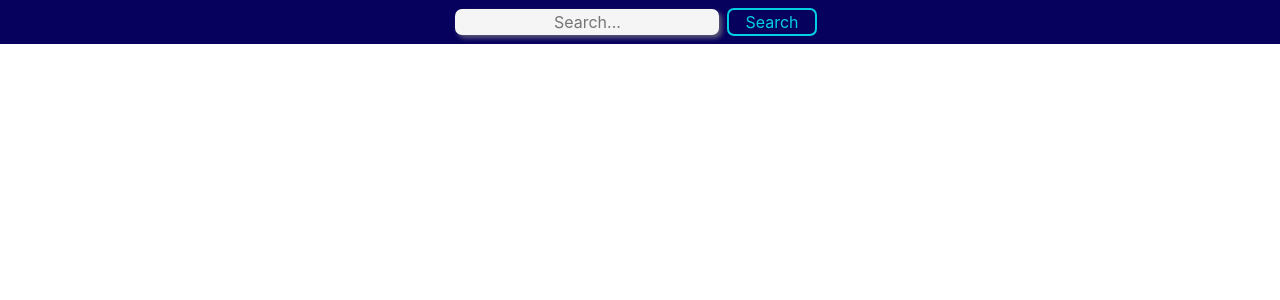
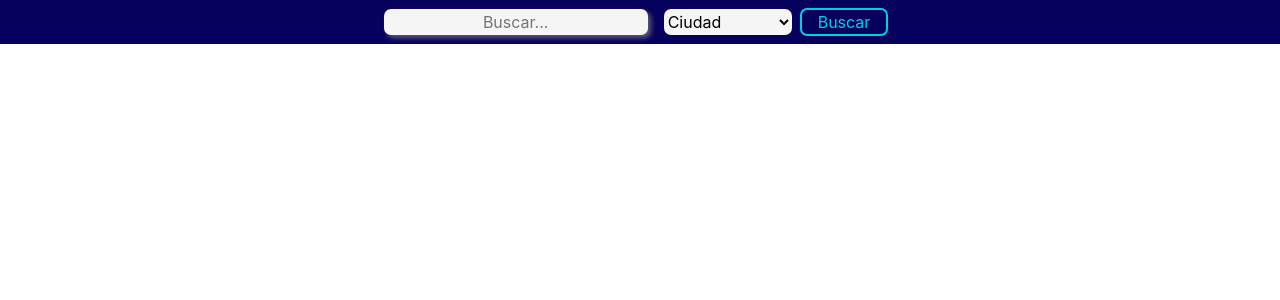
Before and after one commit to DiegoEme/Weather-app, a React (Create React App) app: page / in a window 1280 px wide. Shown: the top 300 px of the page. Built offline with nearby package versions, Linux system fonts and the light colour scheme.

Commit message:
adding zip search

```diff
--- a/src/App.css
+++ b/src/App.css
@@ -15,6 +15,14 @@
   border-radius: 7px;
   padding: 0 0.5rem;
   box-shadow: 3px 3px 5px rgba(131, 131, 131, 0.7);
+}
+
+#select {
+  margin-left: 1rem;
+  border: none;
+  border-radius: 7px;
+  background-color: whitesmoke;
+  height: 1.6rem;
 }
 
 .searchBar button {
@@ -38,6 +46,8 @@
   text-align: center;
   width: 20rem;
   margin: auto;
+  padding: 1rem;
+  border-radius: 5px;
 }
 
 .card__body--temp {
--- a/src/App.js
+++ b/src/App.js
@@ -4,14 +4,14 @@ import "./App.css";
 
 const apiKey = "&lang=es&units=metric&appid=73e48893d12c632c3b7f98b00786a353"; //datos dia actual
 const url = "https://api.openweathermap.org/data/2.5/weather?q="; //url base
-const forecast = "https://api.openweathermap.org/data/2.5/forecast?q="; //datos 5 dias siguientes
+//const urlZip = `https://api.openweathermap.org/data/2.5/weather?zip=${s}`; //datos 5 dias siguientes
 
 function App() {
   const [searchTerm, setSearchTerm] = useState("");
   const [weather, setWeather] = useState({});
   const [sunrise, setSunrise] = useState("");
   const [sunset, setSunset] = useState("");
-  const [forecastData, setForecastData] = useState({});
+  const [zipTerm, setZipTerm] = useState("");
 
   //searchWeather se ejecuta al hacer clink en buscar
   const searchWeather = async () => {
@@ -21,22 +21,27 @@ function App() {
       .then((data) => {
         //console.log(data);
         setWeather(data);
-
         //Se establencen datos sunrise y sunset despues de hacer conversion de tiempos
         setSunrise(convertTime(data.sys.sunrise, data.timezone));
         setSunset(convertTime(data.sys.sunset, data.timezone));
       });
 
-    //Se borra la barra de busqueda
     setSearchTerm("");
+  };
 
-    //Datos pronostico 5 dias siguientes
-    /* await fetch(`${forecast}${searchTerm}${apiKey}`)
+  const searchWeatherZip = async () => {
+    //Datos del dia actual
+    await fetch(`https://api.openweathermap.org/data/2.5/weather?zip=${searchTerm}` + apiKey)
       .then((res) => res.json())
       .then((data) => {
         //console.log(data);
-        setForecastData(data)
-      }); */
+        setWeather(data);
+        //Se establencen datos sunrise y sunset despues de hacer conversion de tiempos
+        setSunrise(convertTime(data.sys.sunrise, data.timezone));
+        setSunset(convertTime(data.sys.sunset, data.timezone));
+      });
+
+    setSearchTerm("");
   };
 
   //Funcion que convierte los datos de sunrise y sunset
@@ -48,6 +53,19 @@ function App() {
     return t;
   }
 
+  function handleSearch() {
+    var ddl = document.getElementById("select");
+    var selectedValue = ddl.options[ddl.selectedIndex].value;
+      if (selectedValue == "ciudad")
+     {
+      searchWeather()
+     } else if (selectedValue == "zip"){
+      searchWeatherZip()
+     }
+  }
+
+
+
   return (
     <div className="App">
       <div className="searchBar">
@@ -55,9 +73,16 @@ function App() {
           value={searchTerm}
           onChange={(e) => setSearchTerm(e.target.value)}
           type="text"
-          placeholder="Search..."
+          placeholder="Buscar..."
         />
-        <button onClick={searchWeather}>Search</button>
+        <select id="select" name="select" >
+          <option value="ciudad" >Ciudad</option>
+          <option value="zip" >
+            Codigo ZIP, ID
+          </option>
+
+        </select>
+        <button onClick={handleSearch}>Buscar</button>
       </div>
 
       {typeof weather.main != "undefined" ? (
```
Lines whose indentation alone changed are shown as unchanged.
